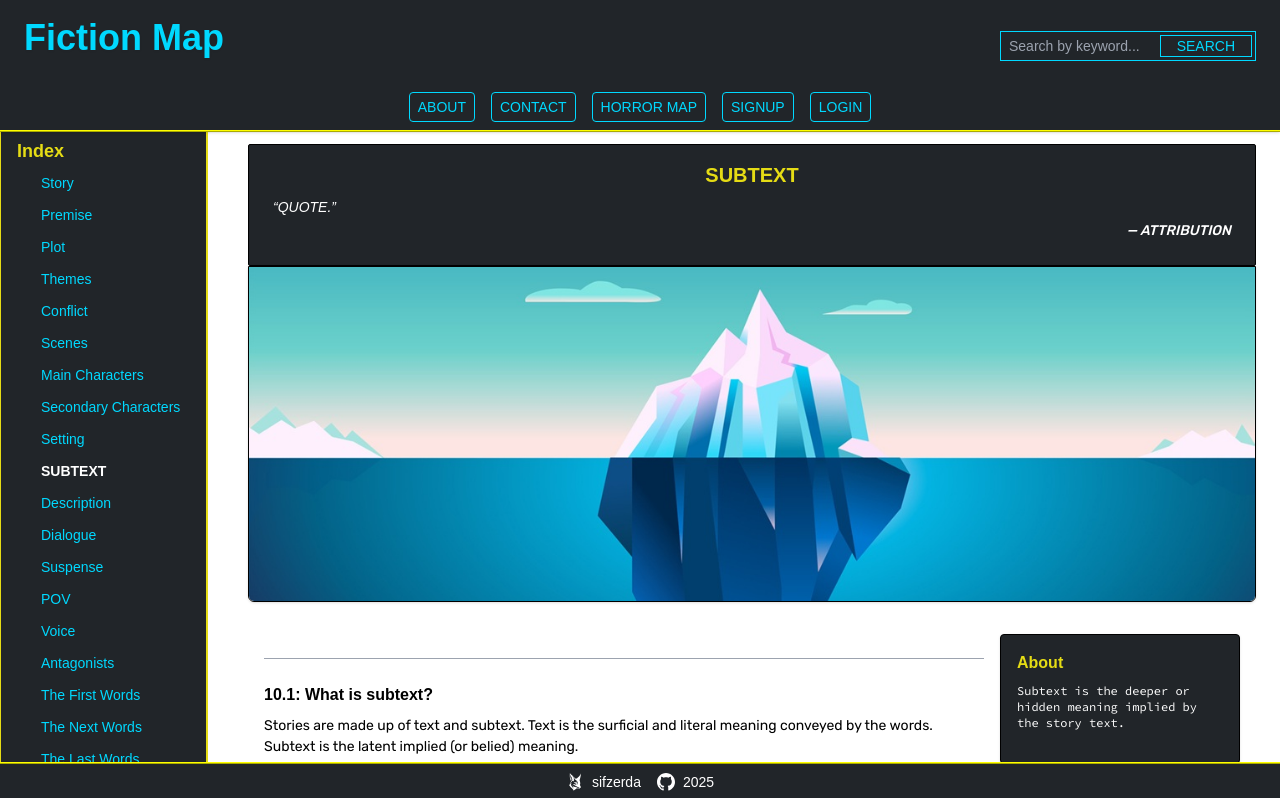
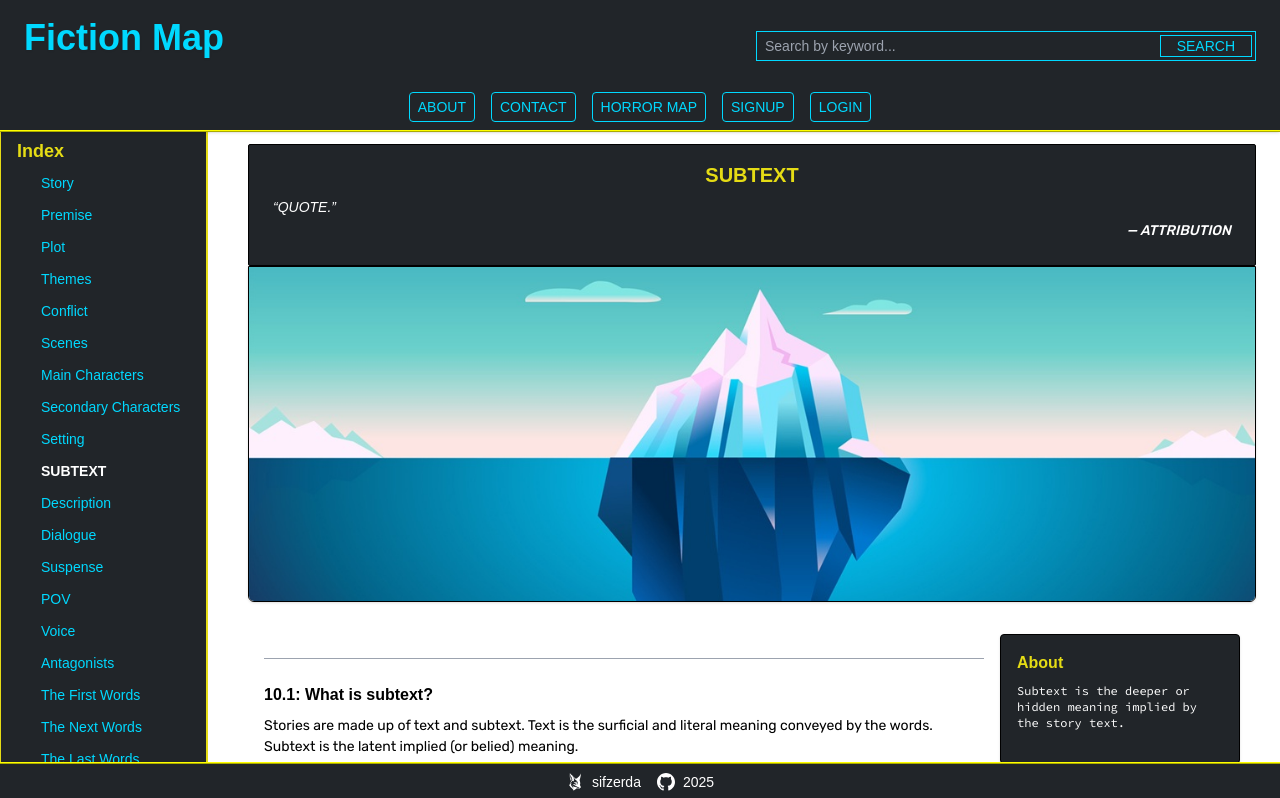
Before and after one commit to sifzerda/next-fiction, a Next.js app: page /subtext in a window 1280 px wide. Shown: the top 798 px of the page. Built offline with nearby package versions, Linux system fonts and the light colour scheme; no server answers; a web font is replaced by a local one.

Commit message:
searchbar flexing

```diff
--- a/src/components/Header.js
+++ b/src/components/Header.js
@@ -51,7 +51,8 @@ function Header() {
     Fiction Map
   </h1>
 
-    <div className="w-48 sm:w-64">
+  {/* Make this responsive: full width up to md, then wider on md+ and lg+ */}
+  <div className="w-full md:w-96 lg:w-[500px]">
     <SearchBar data={searchIndex} />
   </div>
 </div>
--- a/src/components/SearchBar.js
+++ b/src/components/SearchBar.js
@@ -40,8 +40,7 @@ export default function SearchBar() {
           transition
           cursor-pointer
           flex items-center justify-center
-          whitespace-nowrap
-        ">
+          whitespace-nowrap">
         Search
       </button>
     </form>
```
Lines whose indentation alone changed are shown as unchanged.
